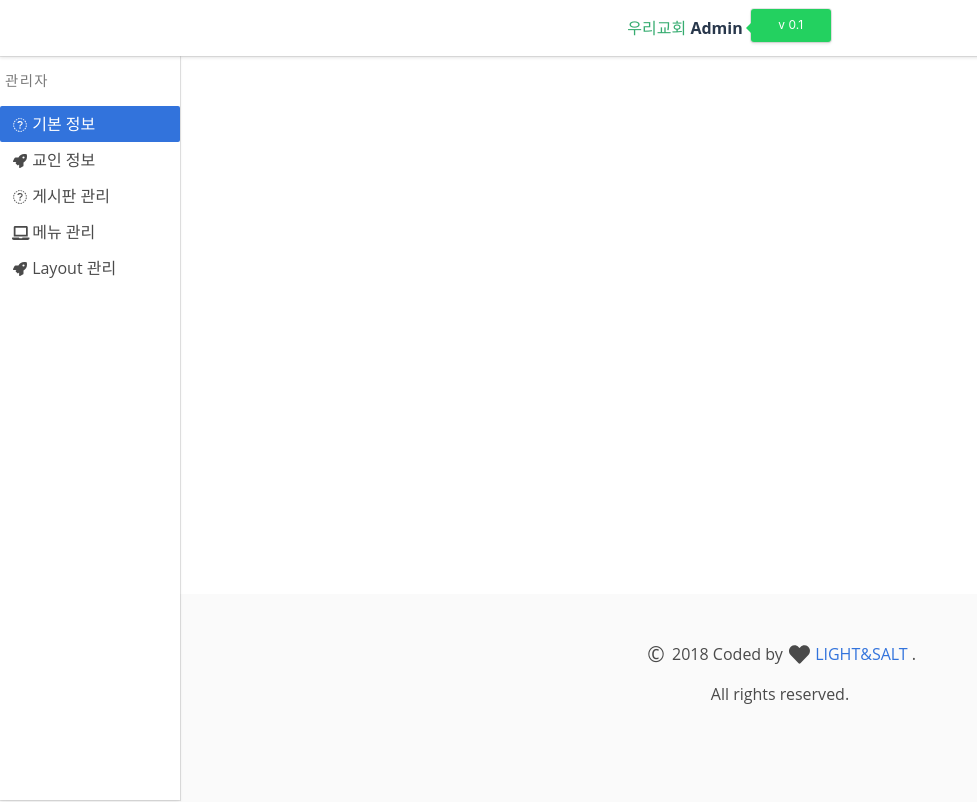
After one commit to sanghun1210/light_salt_project, a Django app: page /mychurch/admin/1/ in a window 1360 px wide. The commit adds this page. Shown: the whole page, without its empty margins (0-977 px from the left). Run offline with Django 3.2, Linux system fonts and the light colour scheme; the visitor is signed in with stand-in values (Sample User, id 1); some libraries are stand-ins or nearby versions; some web fonts are replaced.

Commit message:
mychurch admin template file add

```diff
--- /dev/null
+++ b/light_salt/templates/light_salt/mychurch/admin/admin.html
@@ -0,0 +1,120 @@
+<head>
+	<meta charset="utf-8">
+	<meta http-equiv="X-UA-Compatible" content="IE=edge">
+	<meta name="viewport" content="width=device-width, initial-scale=1">
+	<title>빛과소금 - 우리교회</title>
+	<link rel="stylesheet" href="https://maxcdn.bootstrapcdn.com/font-awesome/4.7.0/css/font-awesome.min.css">
+	<!-- Bulma Version 0.7.1-->
+	{% load static %}
+	<script src="{% static 'js/jquery-3.3.1.min.js' %}"></script>
+	<script src="{% static 'js/vue/vue.min.js' %}"></script>
+	<link rel="stylesheet" href="{% static 'css/mychurch_admin.css' %}" />
+	<link rel="stylesheet" href="{% static 'css/bulma.min.css' %}" />
+	<script src="{% static 'js/tinymce/tinymce.min.js' %}"></script>
+	<script defer src="https://use.fontawesome.com/releases/v5.0.7/js/all.js"></script>
+	<style>
+	  html,body {
+		font-family: 'Malgun Gothic','Nanum Gothic','Nanum GothicB', 'Open Sans', serif;
+		background: #FFFFFF;
+	  }
+	  .columns {
+		margin-top: 0;
+	  }
+	  section.column {
+		padding: 1rem;
+		font-size: 0.85rem;
+	  }
+	  .sidebar-header-single {
+		color: #000;
+		font-weight: 100;
+		font-size: 0.85rem;
+		border-left: 4px solid #ff0083;
+		padding-left: 0.75rem;
+	  }
+	  .menu-label {
+		padding: 0rem;
+		font-size: 0.9rem;
+	  }
+	</style>
+
+</head>
+<body>
+<div id="app">
+    <div class="nprogress-container"></div>
+	<section class="hero is-bold app-navbar animated slideInDown">
+	    <div class="hero-head">
+		<nav class="nav">
+		    <div class="nav-left">
+			<a class="nav-item is-hidden-tablet">
+			    <i aria-hidden="true" class="fa fa-bars"></i>
+			</a>
+		    </div>
+		    <div class="nav-center">
+			<a href="/" class="nav-item hero-brand">
+			    <div aria-label="v 0.1" class="is-hidden-mobile tooltip tooltip--right tooltip--success tooltip--small tooltip--rounded tooltip--always tooltip--no-animate">
+			         <span class="vue">우리교회 </span><strong class="admin">Admin</strong>
+			</div>
+			</a>
+	                </div>
+                        <div class="nav-right is-flex"></div>
+		</nav>
+	    </div>
+	</section>
+	<aside class="menu app-sidebar animated slideInLeft">
+	    <p class="menu-label"> 관리자</p>
+               <ul class="menu-list">
+                   <li>
+		  <a href="#/dashboard" class="is-active" aria-expanded="false"><span class="icon is-small"><i class="fa fa-tachometer"></i></span>
+                           기본 정보</a> <!---->
+	        </li>
+	        <li>
+		    <a href="#/axiosDemo" class="" aria-expanded="false"><span class="icon is-small"><i class="fa fa-rocket"></i></span>
+                              교인 정보 </a> <!---->
+                   </li>
+                  <li>
+	           <a href="#/charts" class="" aria-expanded="false"><span class="icon is-small"><i class="fa fa-bar-chart-o"></i></span>
+                          게시판 관리</a>
+                            <!-- <span class="icon is-small is-angle"><i class="fa fa-angle-down"></i></span></a>
+		             <ul data-v-43331adf="" class="collapse" style="height: 0px; display: none;">
+			       <li><a href="#/charts/chartist" class=""> Chartist  </a></li>
+			      <li><a href="#/charts/chartjs" class=""> Chartjs </a></li>
+			      <li><a href="#/charts/peity" class=""> Peity </a></li>
+			      <li><a href="#/charts/plotly" class=""> Plotly </a></li>
+		             </ul>-->
+	        </li>
+	       <li>
+	           <a><span class="icon is-small"><i class="fa fa-laptop"></i></span>
+                           메뉴 관리</a>
+                           <!--    <span class="icon is-small is-angle"><i class="fa fa-angle-down"></i></span></a>
+			    <ul data-v-43331adf="" style="height: 0px; display: none;" class="collapse">
+				<li><a href="#/buttons" class=""> Buttons </a></li>
+				<li><a href="#/form" class=""> Form </a></li>
+				<li><a href="#/typography" class="">Typography </a></li>
+				<li><a href="#/icons" class=""> Icons </a></li>
+			     </ul>-->
+	        </li>
+	         <li>
+		    <a href="#/axiosDemo" class="" aria-expanded="false"><span class="icon is-small"><i class="fa fa-rocket"></i></span>
+                              Layout 관리 </a> <!---->
+                   </li>
+	   </ul>
+          </aside>
+
+           <!-- MAIN 시작 -->
+          <section class="app-main">
+	    <div class="container is-fluid is-marginless app-content">
+		<br><br><br><br><br><br><br><br><br><br><br><br><br><br><br><br><br><br><br><br><br>
+	    </div>
+	</section>
+
+	<!-- FOOTER 시작 -->
+	<footer class="footer">
+	    <div class="container">
+		<div class="content has-text-centered">
+		     <p><span class="icon"> ©</span> 2018 Coded by <span class="icon"><i class="fa fa-heart"></i></span> <a href="#">LIGHT&SALT </a>.</p>
+   		    <p>All rights reserved.</p>
+		</div>
+	     </div>
+           </footer>
+</div>
+</body>
--- a/light_salt/templates/light_salt/mychurch/board/base.html
+++ b/light_salt/templates/light_salt/mychurch/board/base.html
@@ -9,7 +9,7 @@
 		<!-- Bulma Version 0.7.1-->
 		{% load static %}
 		<script src="{% static 'js/jquery-3.3.1.min.js' %}"></script>
-        <script src="{% static 'js/vue/vue.min.js' %}"></script>
+                     <script src="{% static 'js/vue/vue.min.js' %}"></script>
 		<link rel="stylesheet" href="{% static 'css/bulma.min.css' %}" />
 		<script src="{% static 'js/tinymce/tinymce.min.js' %}"></script>
 		<script defer src="https://use.fontawesome.com/releases/v5.0.7/js/all.js"></script>
```
